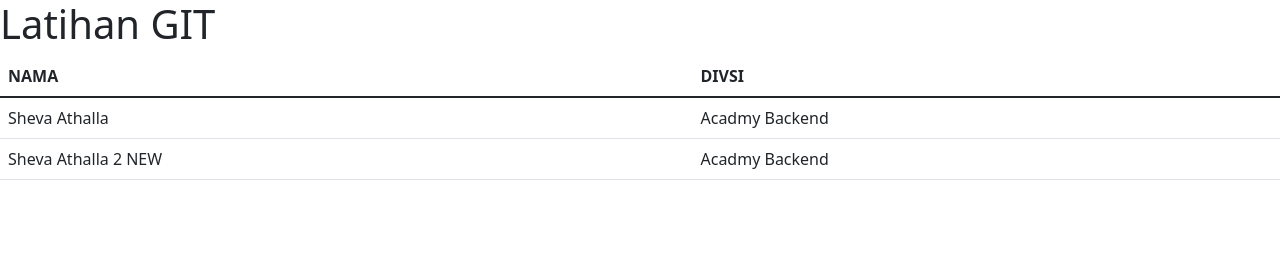
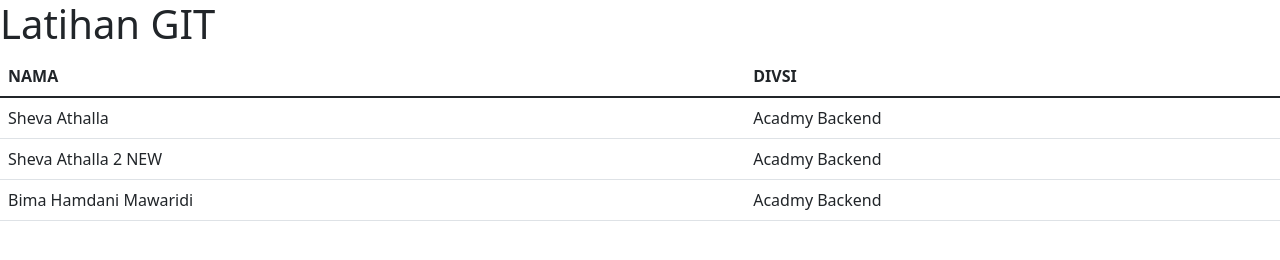
Before and after one commit to weboendercommunity/git-training, a plain HTML site: page index.html in a window 1280 px wide. Drawn offline with nearby package versions, Linux system fonts and the light colour scheme.

Commit message:
menambah nama

```diff
--- a/index.html
+++ b/index.html
@@ -35,6 +35,15 @@
                     Acadmy Backend
                 </td>
             </tr>
+
+            <tr>
+                <td>
+                    Bima Hamdani Mawaridi
+                </td>
+                <td>
+                    Acadmy Backend
+                </td>
+            </tr>
         </tbody>
     </table>
     <script src="https://cdn.jsdelivr.net/npm/bootstrap@5.1.1/dist/js/bootstrap.bundle.min.js" integrity="sha384-/bQdsTh/da6pkI1MST/rWKFNjaCP5gBSY4sEBT38Q/9RBh9AH40zEOg7Hlq2THRZ" crossorigin="anonymous"></script>
```
